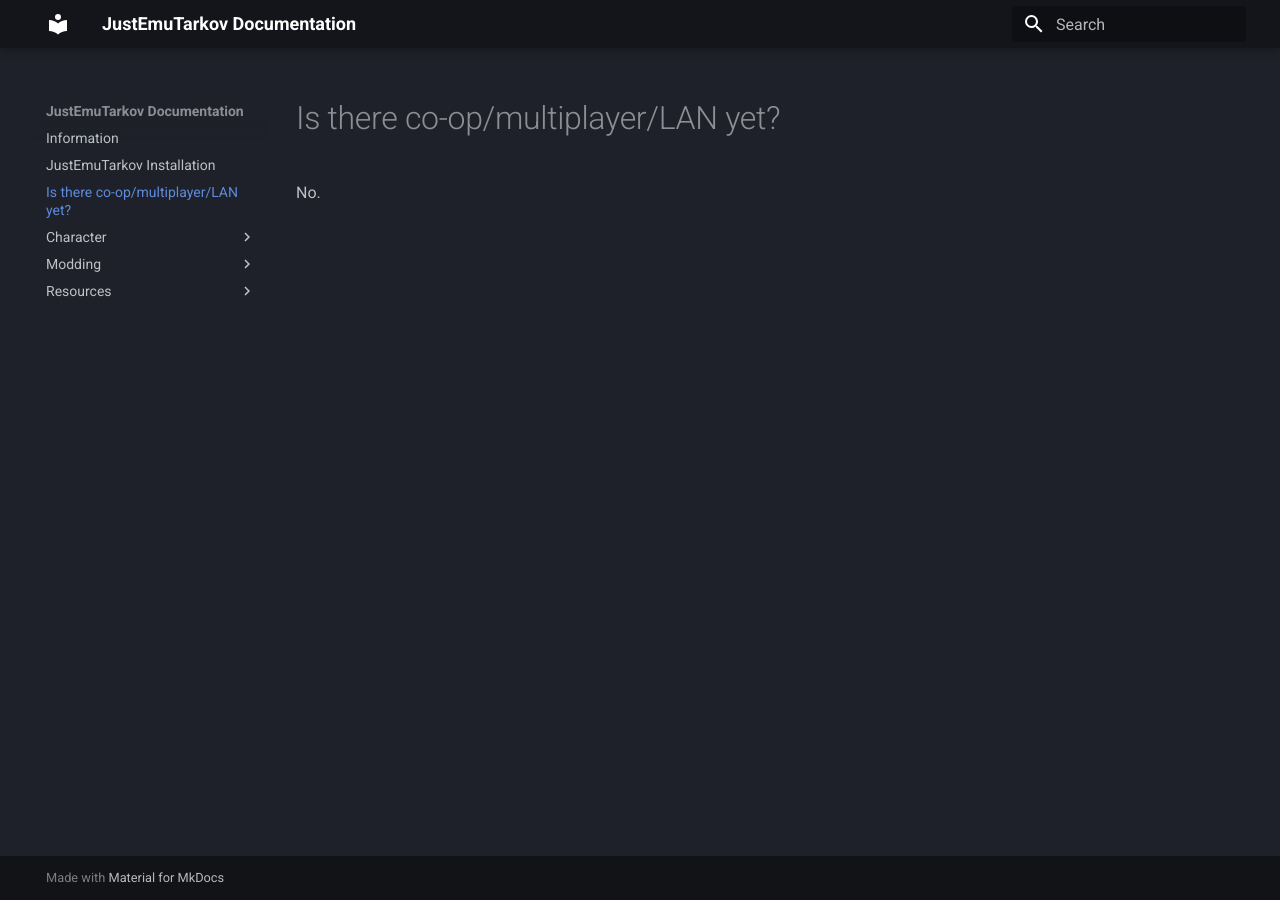
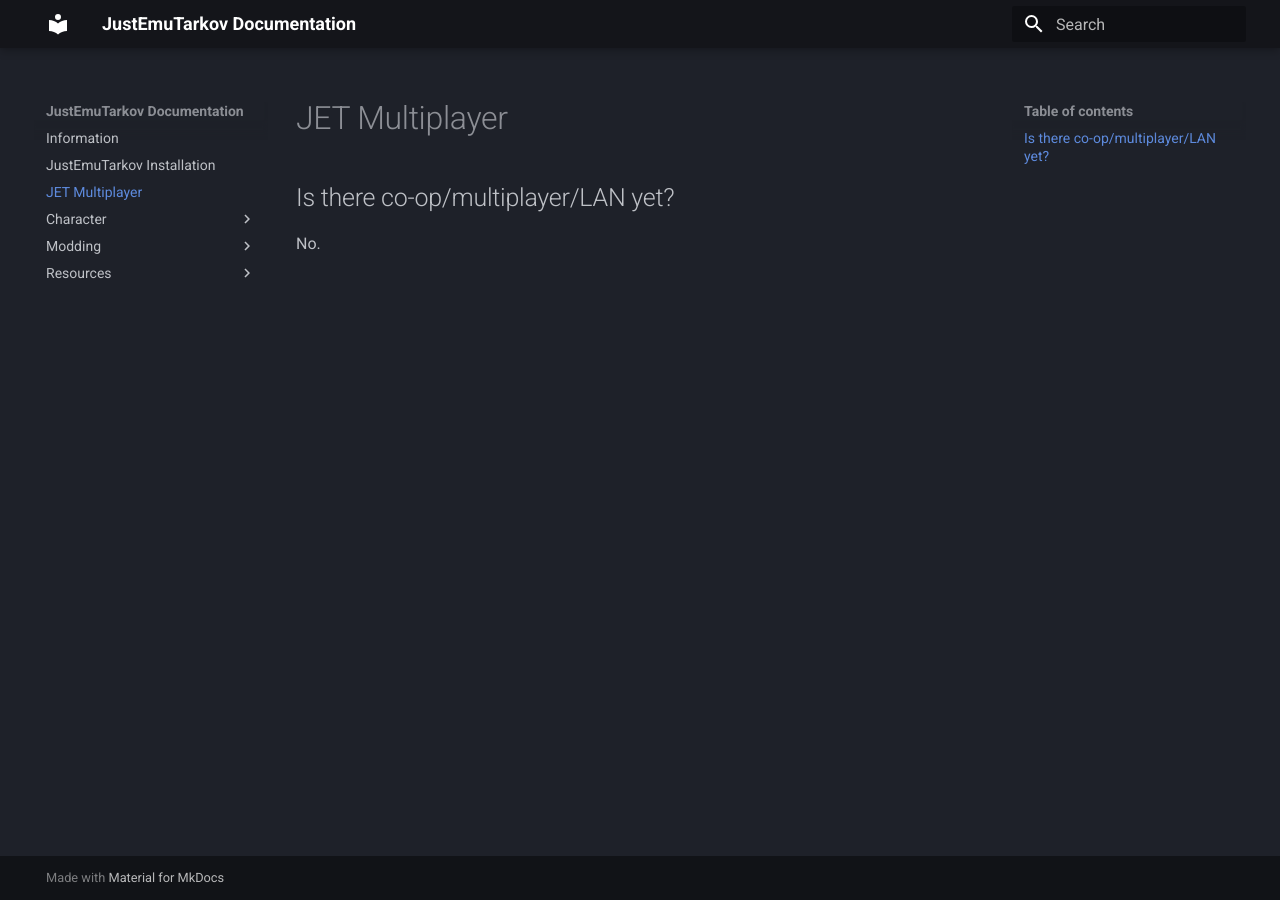
Before and after one commit to themaoci/jet-docs, an MkDocs documentation site: the page built from docs/jet-multiplayer.md, in a window 1280 px wide. Built offline with MkDocs 1.6.1 and Material for MkDocs 9.7.7, drawn with Linux system fonts in a browser that asks for light colours.

Commit message:
Update jet-multiplayer

```diff
--- a/docs/jet-multiplayer.md
+++ b/docs/jet-multiplayer.md
@@ -1,3 +1,5 @@
-# Is there co-op/multiplayer/LAN yet?
+# JET Multiplayer
+
+## Is there co-op/multiplayer/LAN yet?
 
 No.
```
